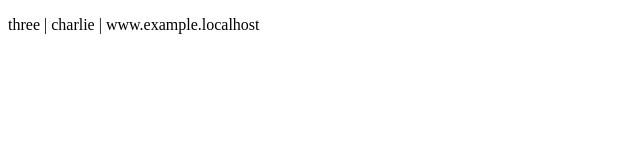
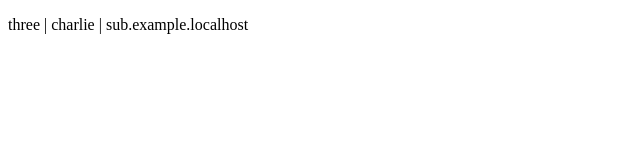
Before and after one commit to noranuko13/docker-htaccess, a plain HTML site: page src/sub.example.localhost/charlie/three.html in a window 1280 px wide. Shown: the full height of the page, 0-640 px from the left. Drawn offline with Linux system fonts and the light colour scheme.

Commit message:
:notes: [HTML] Correct the domain mistake.

```diff
--- a/src/sub.example.localhost/charlie/three.html
+++ b/src/sub.example.localhost/charlie/three.html
@@ -2,9 +2,9 @@
 <html lang="en">
 <head>
   <meta charset="utf-8">
-  <title>three | charlie | www.example.localhost</title>
+  <title>three | charlie | sub.example.localhost</title>
 </head>
 <body>
-<p>three | charlie | www.example.localhost</p>
+<p>three | charlie | sub.example.localhost</p>
 </body>
 </html>
```
